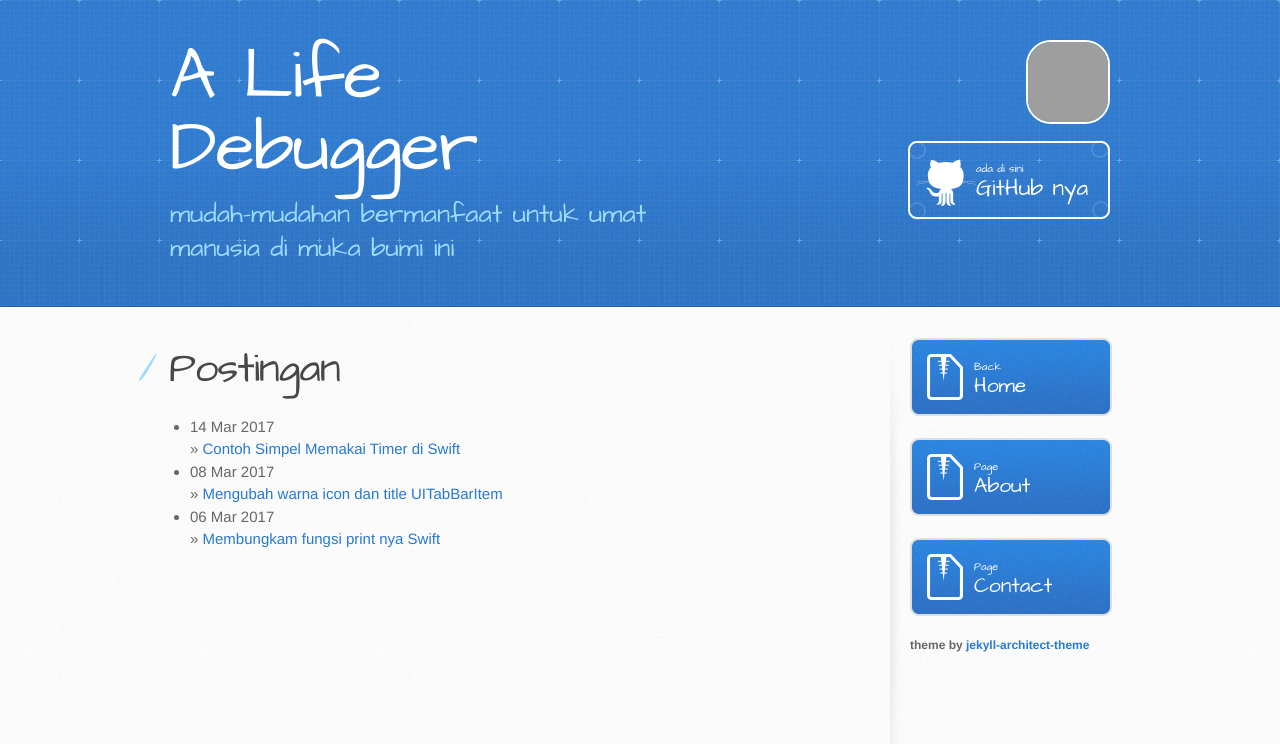
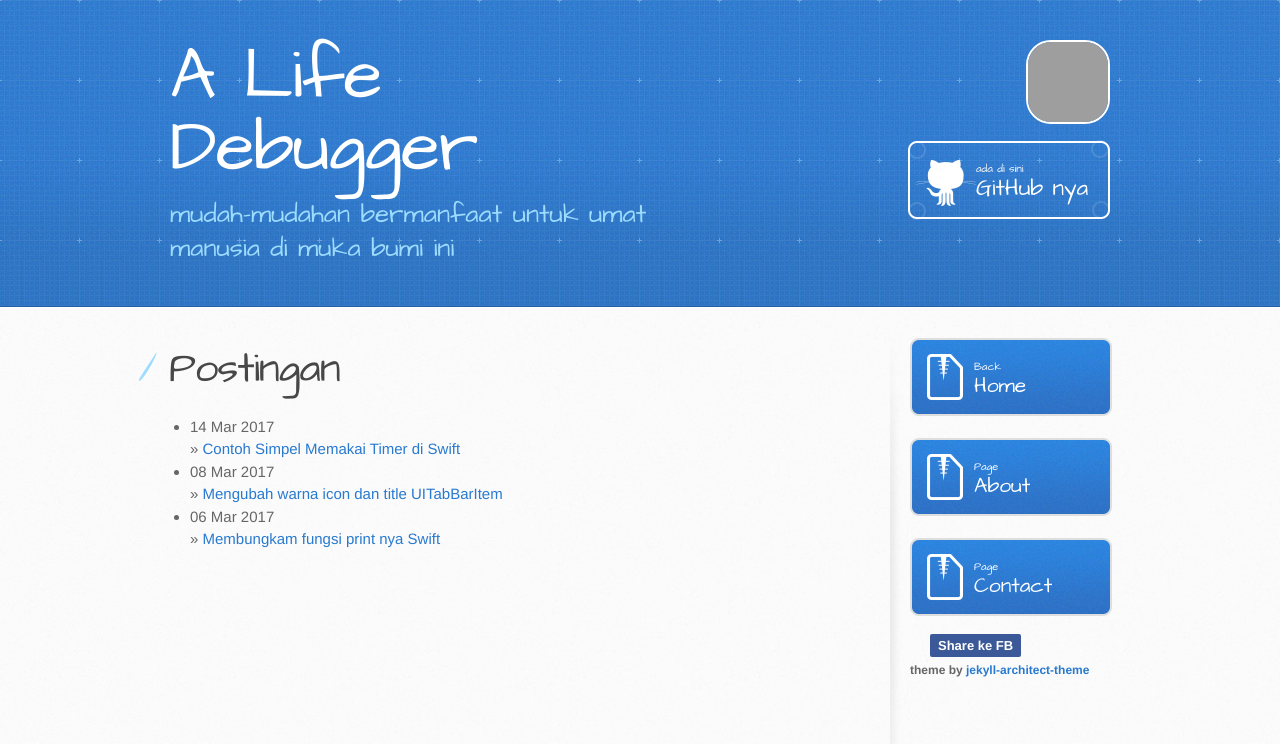
Before and after one commit to fitsyu/fitsyu.github.io, a Jekyll site: the page built from index.html, in a window 1280 px wide. Shown: the top 744 px of the page. Built offline with Jekyll 4.4.1, drawn with Linux system fonts in a browser that asks for light colours; comment, search, counter and statistics services are not loaded; grey boxes are pictures that could not be loaded.

Commit message:
add share button

```diff
--- a/_layouts/default.html
+++ b/_layouts/default.html
@@ -74,9 +74,21 @@
 
 
 
+          <div class="share-button share-button-facebook" data-share-url={{site.baseurl}}{{page.url}}>
+              <div class="box">
+
+                  <a href="https://www.facebook.com/sharer/sharer.php?u={{site.baseurl}}{{page.url}}">
+
+                    <span class='share'>Share ke FB</span>
+
+                  </a>
+              </div>
+          </div>
+
           <p class="repo-owner"> theme by
             <a href="https://github.com/pietromenna/jekyll-architect-theme">jekyll-architect-theme</a>
           </p>
+
 
         </aside>
       </div>
--- a/stylesheets/stylesheet.css
+++ b/stylesheets/stylesheet.css
@@ -511,6 +511,8 @@ aside#sidebar {
 aside#sidebar p.repo-owner,
 aside#sidebar p.repo-owner a {
   font-weight: bold;
+  margin-top: 8px;
+  margin-bottom: 8px;
 }
 
 #downloads {
@@ -883,3 +885,72 @@ dl dd {
 
 /* Mobile Portrait Size to Mobile Landscape Size (devices and browsers) */
 @media only screen and (max-width: 479px) { }
+
+/* Sharing */
+.share-button-container{
+    text-align:center;
+    margin: 20px 0;
+    padding: 10px 0;
+    border-top: solid 1px #e4e4e4;
+    border-bottom: solid 1px #e4e4e4;
+}
+
+.share-button-container p{
+    margin:0px 0 10px 0;
+}
+
+.share-button {
+    margin-left: 20px;
+}
+
+.share-button a{
+    text-decoration:none;
+}
+
+.share-button, .share-button .count{
+    display:inline-block;
+}
+
+.share-button .count, .share-button .share {
+    font-family:"Helvetica Neue";
+    font-weight:700;
+    text-decoration:none;
+    text-align:center;
+}
+
+.share-button .count {
+    background-color:#F1F3F6;
+    color:#333;
+    font-size:12px;
+    line-height:25px;
+    margin-left:4px;
+    text-transform:uppercase;
+    min-width:40px;
+}
+
+.share-button .share {
+    -webkit-border-radius:2px;
+    -moz-border-radius:2px;
+    border-radius:2px;
+    color:#FFF;
+    display:inline;
+    font-size:13px;
+    width:40px;
+    padding:4px 8px;
+}
+
+.share-button-twitter .share {
+    background-color:#00ABF0;
+}
+
+.share-button-facebook .share {
+    background-color:#3b5998;
+}
+
+.share-button-googleplus .share {
+    background-color:#F53424;
+}
+
+.share-button-twitter .share:active,.share-button-facebook .share:active,.share-button-googleplus .share:active {
+    background-color:#353535;
+}
```
Also changed, not shown: 7 other files.
